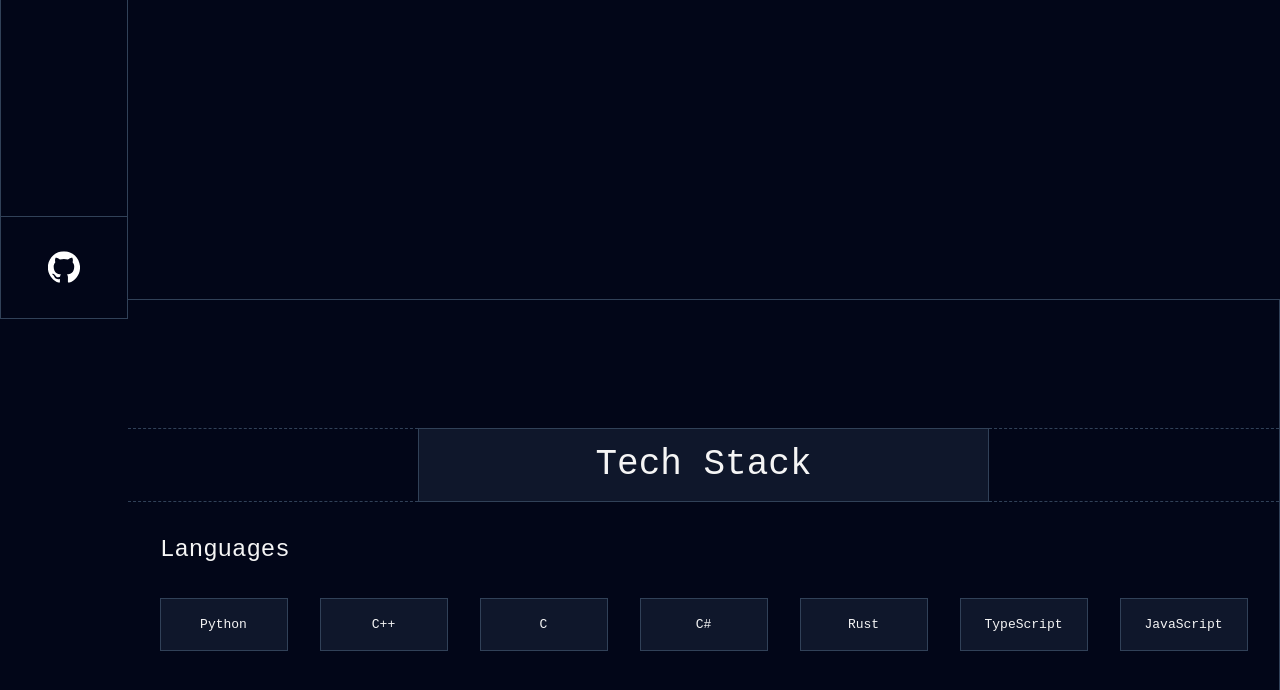
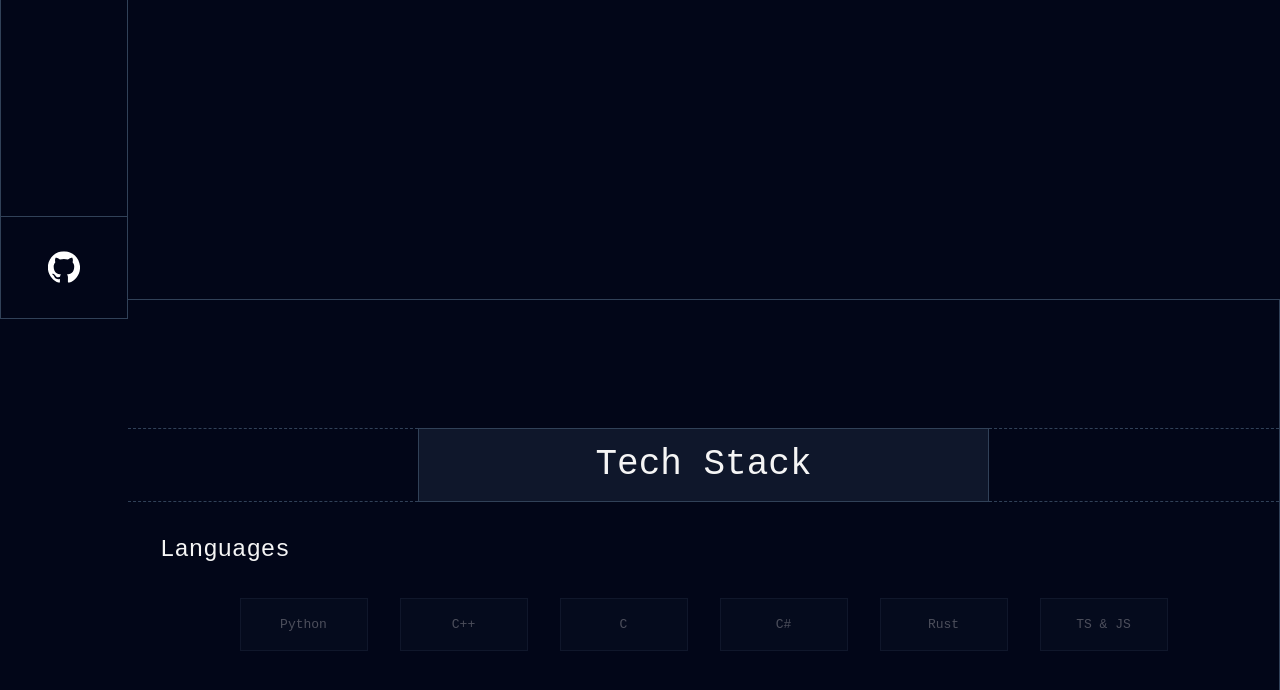
Before and after one commit to wqLouis/wqlouis.github.io, a SvelteKit app: page / in a window 1280 px wide. Shown: the part 481-1171 px from the top of the page. Built offline with nearby package versions, Linux system fonts and the light colour scheme.

Commit message:
Update +page.svelte

```diff
--- a/src/routes/+page.svelte
+++ b/src/routes/+page.svelte
@@ -1,21 +1,40 @@
 <script lang="ts">
+	import { onMount } from 'svelte';
 	import { smooth_scroll } from '../lib/smooth_scroll.ts';
 	smooth_scroll();
 
-	let langs = ['Python', 'C++', 'C', 'C#', 'Rust', 'TypeScript', 'JavaScript'];
+	const langs = ['Python', 'C++', 'C', 'C#', 'Rust', 'TS & JS'];
+	const langsLibs = [
+		'OpenCV llamacpp flet sqlite chromadb numpy',
+		'Qt6',
+		'Nothing here yet ;)',
+		'Unity game engine',
+		'rocket axum',
+		'Svelte',
+		''
+	];
 
-	const fadeArr = (arr: Array<string>) => {
-		var new_arr: Array<{ val: string; opa: string }> = [];
-		arr.forEach((value, idx, list) => {
-			new_arr.push({
-				val: value,
-				opa: (idx / list.length).toString()
+	onMount(() => {
+		var cards = Array.from((document.getElementById('lang-card') as HTMLDivElement).children);
+		var cardLib = document.getElementById('lang-libs') as HTMLElement;
+		var focus_card = 6;
+
+		cards.forEach((val, idx, arr) => {
+			var cardEle = val as HTMLElement;
+
+			cardEle.addEventListener('mouseenter', () => {
+				cardEle.classList.remove('opacity-30');
+				cardEle.classList.add('opacity-100');
+				focus_card = idx;
+				cardLib.innerHTML = langsLibs[focus_card];
+			});
+
+			cardEle.addEventListener('mouseout', () => {
+				cardEle.classList.add('opacity-30');
+				cardEle.classList.remove('opacity-100');
 			});
 		});
-		return new_arr;
-	};
-
-	const tech_stack_lang_cards = fadeArr(langs);
+	});
 </script>
 
 <section></section>
@@ -39,16 +58,35 @@
 		<div class="h-40 w-full border-b border-slate-700">
 			<div class="mt-8 ml-8 text-2xl">Languages</div>
 			<div class="grid place-content-center">
-				<div class="flex overflow-x-auto pt-8 pb-11 whitespace-nowrap" id="lang-card">
-					{#each tech_stack_lang_cards as lang}
+				<div class="flex overflow-x-auto px-12 pt-8 pb-11 whitespace-nowrap" id="lang-card">
+					{#each langs as lang}
 						<div
-							class="{lang.opa} mx-4 max-w-32 min-w-32 border border-slate-700 bg-slate-900 p-4 text-center transition-all text-shadow-slate-50 hover:mx-16 hover:scale-150"
+							class="mx-4 max-w-32 min-w-32 border border-slate-700 bg-slate-900 p-4 text-center opacity-30 transition-all text-shadow-slate-50 hover:z-1 hover:mx-0 hover:scale-150 hover:cursor-pointer"
 						>
-							{lang.val}
+							{lang}
 						</div>
 					{/each}
 				</div>
 			</div>
 		</div>
+		<div
+			class="h-24 w-full border-b border-slate-700 py-8 pl-8 text-xl text-slate-50"
+			id="lang-libs"
+		></div>
 	</div>
 </main>
+
+<style>
+	#lang-libs {
+		animation: rolling 1000ms;
+	}
+
+	@keyframes rolling {
+		from {
+			transform: translateX(-100vw);
+		}
+		to {
+			transform: translateX(100vw);
+		}
+	}
+</style>
```
